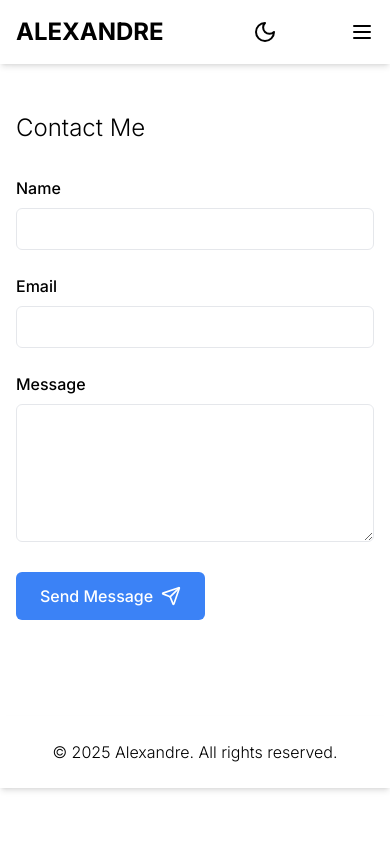
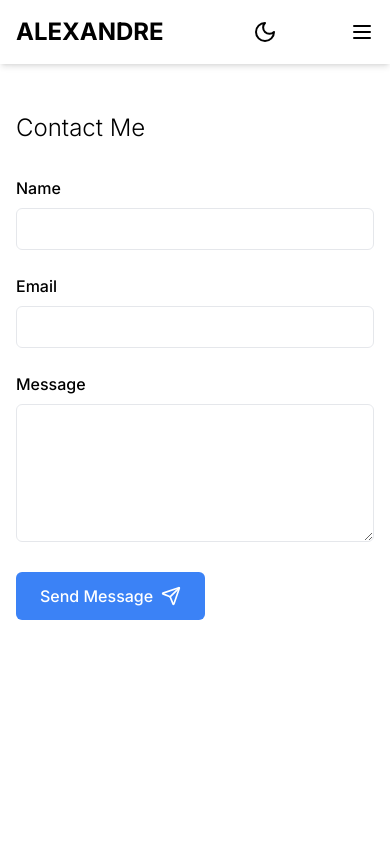
Before and after one commit to Beni-Alexandre/myPortfolio, a React (Vite) app: page /contact in a window 390 px wide. Shown: the top 844 px of the page. Built offline with nearby package versions, Linux system fonts and the light colour scheme.

Commit message:
fixed the responsive bug

```diff
--- a/src/App.tsx
+++ b/src/App.tsx
@@ -6,7 +6,7 @@ import "./index.css";
 import Contact from "./contact";
 function App() {
   return (
-    <div className="dark:bg-gray-900 dark:text-gray-100 min-h-screen items-center justify-center">
+    <div className="dark:bg-gray-900 dark:text-gray-100  ">
       <Routes>
         <Route path="/" element={<Home />} />
         <Route path="/about" element={<About />} />
@@ -18,3 +18,4 @@ function App() {
 }
 
 export default App;
+// min-h-screen items-center justify-center
--- a/src/about.tsx
+++ b/src/about.tsx
@@ -55,7 +55,7 @@ function About() {
   return (
     <div>
       <Header />
-      <div className="container mx-auto px-4 py-12 mt-[64px] ">
+      <div className="container mx-auto px-4 py-12 mt-[64px] min-h-screen lg:min-h-screen overflow-y-auto">
         <h1 className="text-2xl md:text-3xl  mb-8">About Me</h1>
         <div className="grid md:grid-cols-2 gap-8 items-center  ">
           <div>
--- a/src/contact.tsx
+++ b/src/contact.tsx
@@ -51,7 +51,7 @@ function Contact() {
   return (
     <div>
       <Header />
-      <div className="container mx-auto px-4 py-12 mt-[64px] animate-fade-in-delay-1 ">
+      <div className="container mx-auto px-4 py-12 mt-[64px] animate-fade-in-delay-1 min-h-screen lg:min-h-screen overflow-y-auto">
         <h1 className="text-2xl md:text-3xl mb-8">Contact Me</h1>
         <div className="max-w-2xl mx-auto">
           <form onSubmit={onSubmit} className="space-y-6">
--- a/src/home.tsx
+++ b/src/home.tsx
@@ -6,7 +6,7 @@ function Home() {
   return (
     <div>
       <Header />
-      <div className=" container mx-auto flex flex-col md:flex-row items-center justify-between gap-12 py-12 mt-[40px]  ">
+      <div className=" container mx-auto flex flex-col md:flex-row items-center justify-between gap-12 py-12 mt-[40px] min-h-screen lg:min-h-screen overflow-y-auto  ">
         <div className="md:w-1/2 text-center md:text-left mb-5">
           <h1 className="text-4xl md:text-6xl lg:text-6xl font-bold mb-6 animate-fade-in">
             Hi, I'm <span className="text-blue-500">ALEXANDRE</span>
--- a/src/index.css
+++ b/src/index.css
@@ -9,6 +9,7 @@ html{
   font-style: normal;
   font-weight:300;
   scroll-behavior: smooth;
+
 }
 @keyframes fadeInRight {
     0% {
--- a/src/porftfolio.tsx
+++ b/src/porftfolio.tsx
@@ -27,7 +27,7 @@ function Portfolio() {
   return (
     <div>
       <Header />
-      <div className="container mx-auto px-4 py-12 mt-[64px]  ">
+      <div className="container mx-auto px-4 py-12 mt-[64px] min-h-screen lg:min-h-screen overflow-y-auto  ">
         <h1 className="text-2xl md:text-3xl mb-8">My Portfolio</h1>
         <div className="grid md:grid-cols-2 lg:grid-cols-3 gap-8 animate-fade-in-delay-3">
           {projects.map((project, index) => (
```
